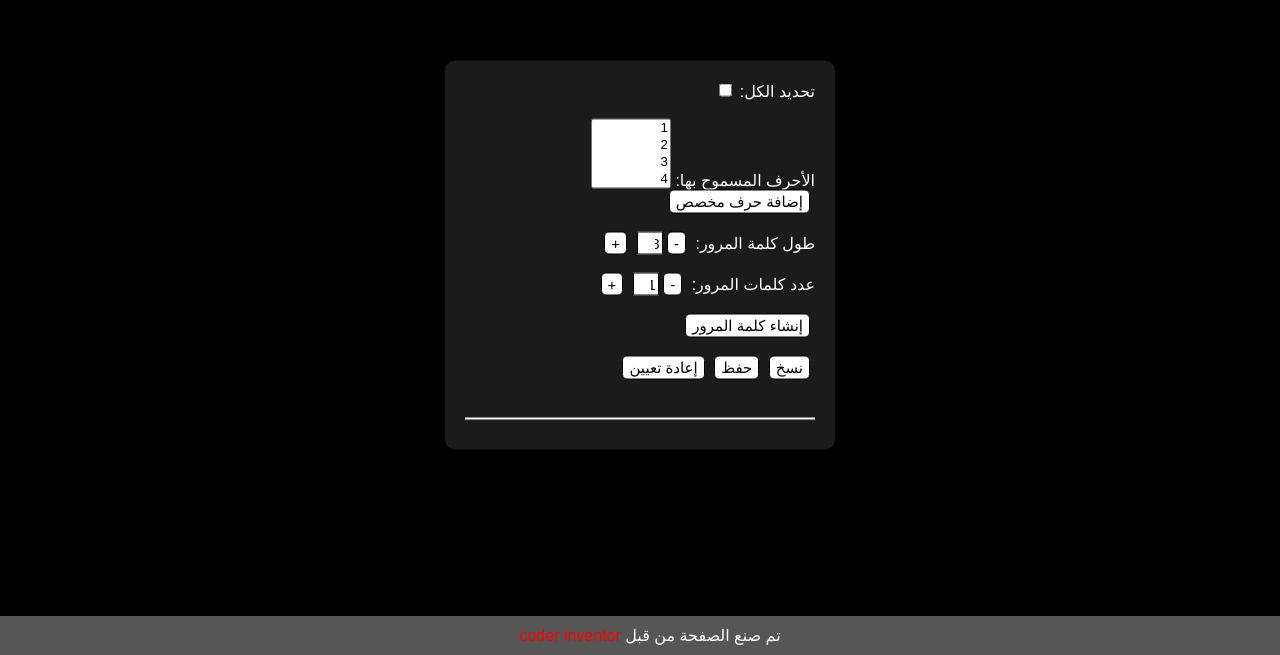
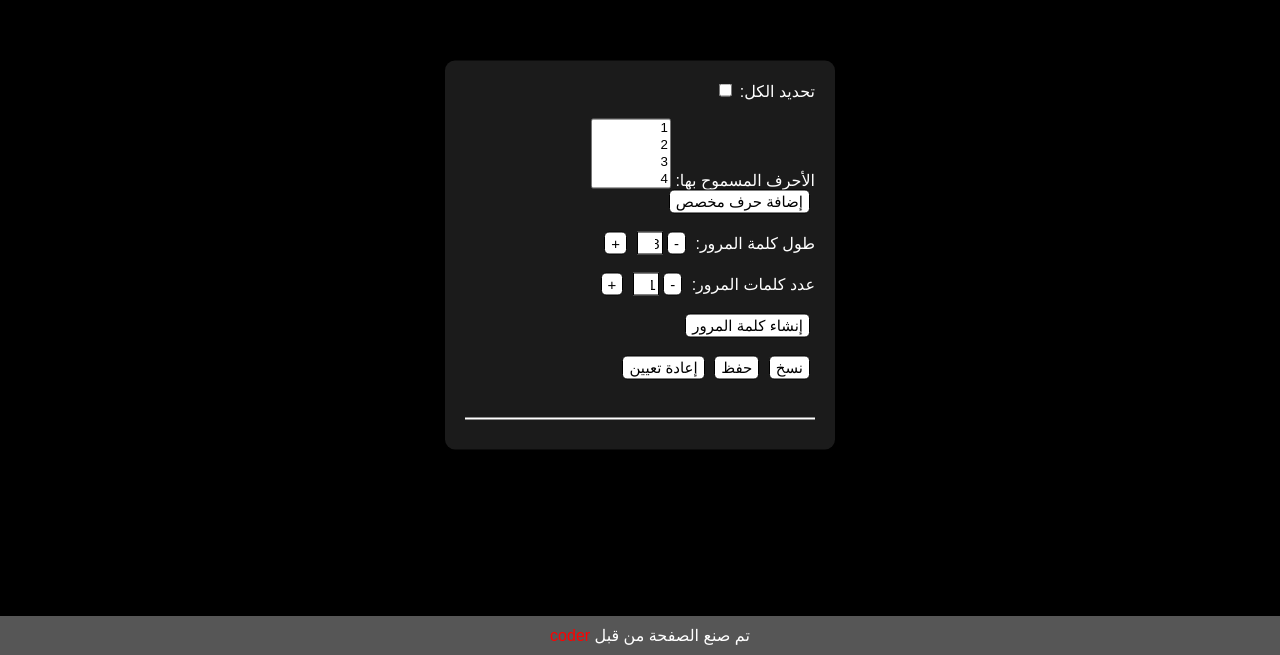
Before and after one commit to ggcoderlol/password-creator, a plain HTML site: page index.html in a window 1280 px wide. Shown: the part 145-800 px from the top of the page. Drawn offline with Linux system fonts and the light colour scheme.

Commit message:
Update index.html

```diff
--- a/index.html
+++ b/index.html
@@ -190,7 +190,7 @@
         <div id="passwordsOutput"></div>
     </div>
 <div class="footer">
-    تم صنع الصفحة من قبل <a href="https://coderinventor.github.io/social/" style="color: #ff0000; text-decoration: none;">coder inventor</a>
+    تم صنع الصفحة من قبل <a href="https://ggcoderlol.github.io/social/" style="color: #ff0000; text-decoration: none;">coder</a>
     <script>
         function toggleSelectAll() {
             const selectAllCheckbox = document.getElementById('selectAllCharacters');
```
